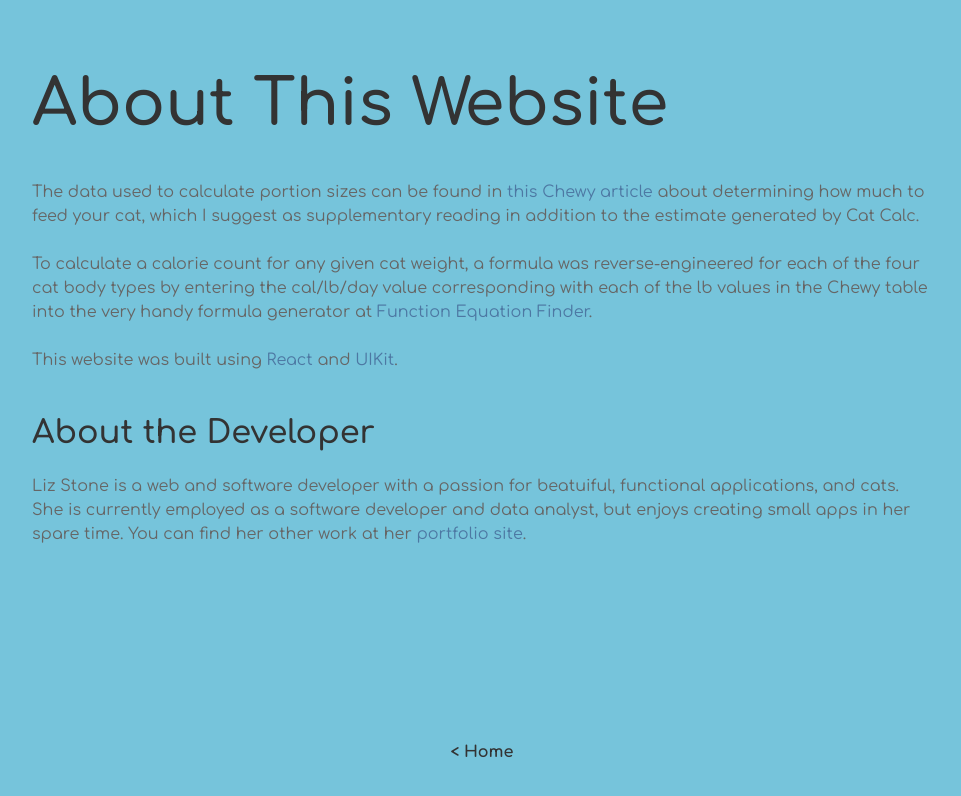
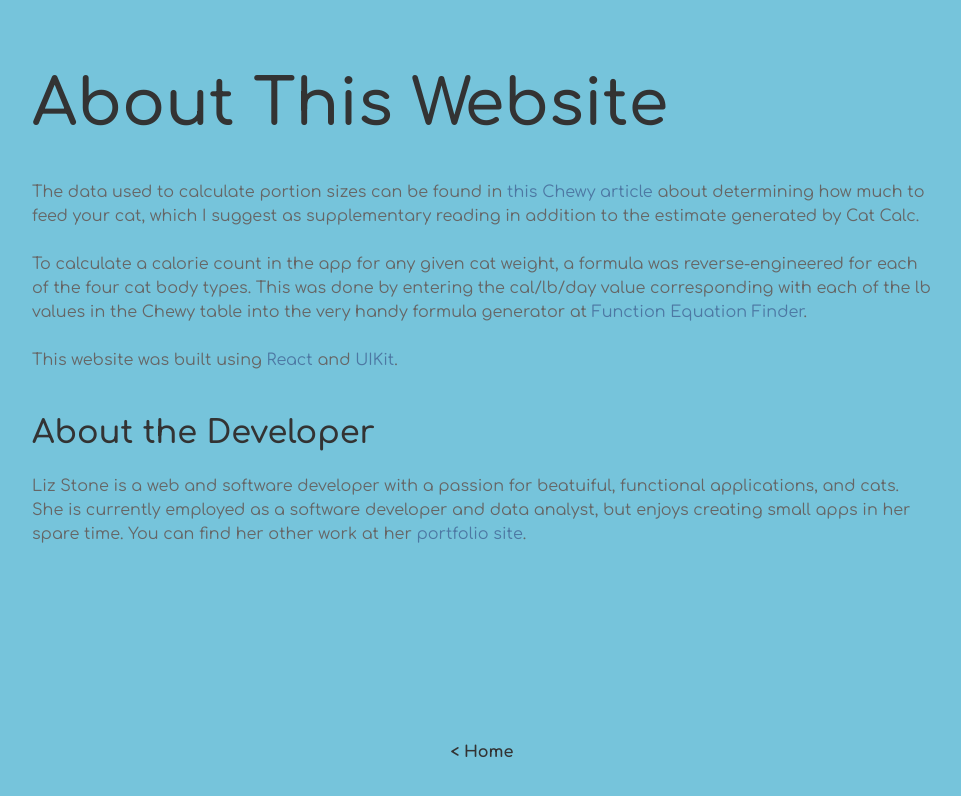
Before and after one commit to liztheshiz/cat-calc, a React (Create React App) app: page / in a window 1280 px wide. Both pictures are taken after a click on the link "About". Shown: the top 796 px of the page, without its empty margins (158-1119 px from the left). Built offline with nearby package versions, Linux system fonts and the light colour scheme.

Commit message:
updated about page wording

```diff
--- a/src/components/about-view.js
+++ b/src/components/about-view.js
@@ -10,9 +10,9 @@ function AboutView() {
                         article</a> about determining how much to feed your cat, which I suggest as supplementary reading in addition to the estimate generated by
                     Cat Calc.
                     <br></br><br></br>
-                    To calculate a calorie count for any given cat weight, a formula was reverse-engineered for each of the four cat body types by entering the
-                    cal/lb/day value corresponding with each of the lb values in the Chewy table into the very handy formula generator at <a target="_blank"
-                        href="https://www.dcode.fr/function-equation-finder">Function Equation Finder</a>.
+                    To calculate a calorie count in the app for any given cat weight, a formula was reverse-engineered for each of the four cat body types. This was
+                    done by entering the cal/lb/day value corresponding with each of the lb values in the Chewy table into the very handy formula generator
+                    at <a target="_blank" href="https://www.dcode.fr/function-equation-finder">Function Equation Finder</a>.
                     <br></br><br></br>
                     This website was built using <a target="_blank" href="https://react.dev/">React</a> and <a target="_blank" href="https://getuikit.com/">UIKit</a>.
                 </p>
```
